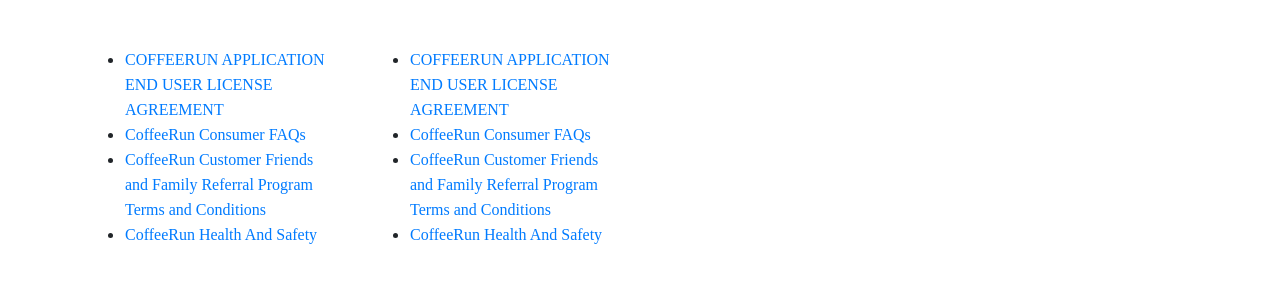
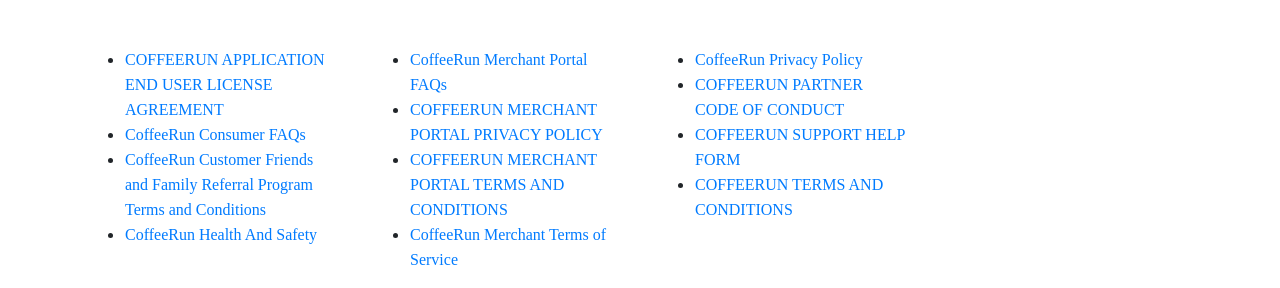
Before and after one commit to abodesigner/coffeeRun, a plain HTML site: page index.html in a window 1280 px wide. Shown: the part 1913-2201 px from the top of the page. Before the commit the page ends 2176 px from the top, so only its background shows below. Drawn offline with Linux system fonts and the light colour scheme; a web font is replaced by a local one.

Commit message:
adding text to footer

```diff
--- a/index.html
+++ b/index.html
@@ -186,22 +186,48 @@
                         <ul>
                             <li>
                                 <a href="">
-                                    COFFEERUN APPLICATION END USER LICENSE AGREEMENT
+                                    CoffeeRun Merchant Portal FAQs
                                 </a>
                             </li>
                             <li>
                                 <a href="">
-                                    CoffeeRun Consumer FAQs
+                                    COFFEERUN MERCHANT PORTAL PRIVACY POLICY
                                 </a>
                             </li>
                             <li>
                                 <a href="">
-                                    CoffeeRun Customer Friends and Family Referral Program Terms and Conditions
+                                    COFFEERUN MERCHANT PORTAL TERMS AND CONDITIONS
                                 </a>
                             </li>
                             <li>
                                 <a href="">
-                                    CoffeeRun Health And Safety
+                                    CoffeeRun Merchant Terms of Service
+                                </a>
+                            </li>
+                        </ul>
+                    </div>
+                </div>
+                <div class="col-lg-3">
+                    <div class="list-content">
+                        <ul>
+                            <li>
+                                <a href="">
+                                    CoffeeRun Privacy Policy
+                                </a>
+                            </li>
+                            <li>
+                                <a href="">
+                                    COFFEERUN PARTNER CODE OF CONDUCT
+                                </a>
+                            </li>
+                            <li>
+                                <a href="">
+                                    COFFEERUN SUPPORT HELP FORM
+                                </a>
+                            </li>
+                            <li>
+                                <a href="">
+                                    COFFEERUN TERMS AND CONDITIONS
                                 </a>
                             </li>
                         </ul>
```
